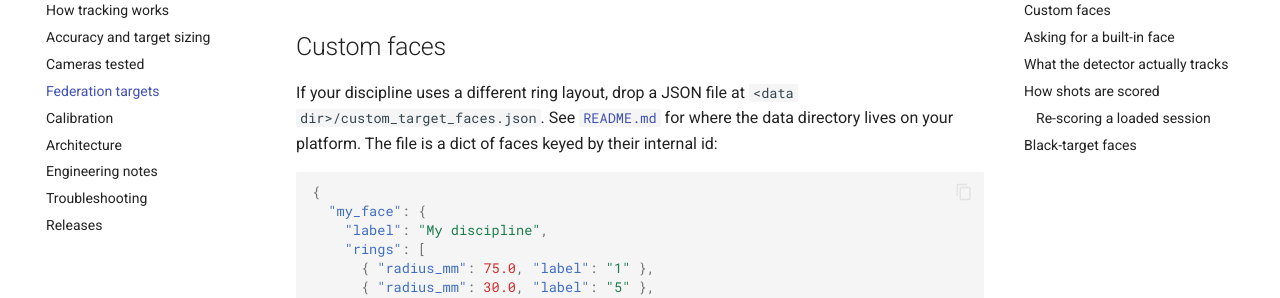
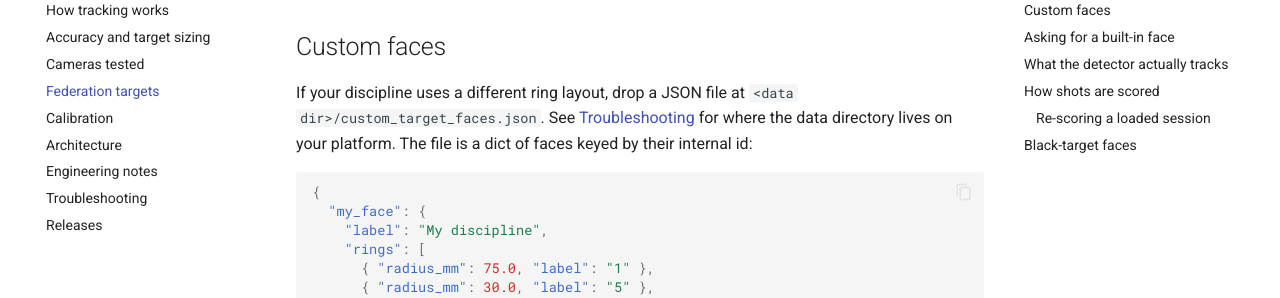
Before and after one commit to dsgnr/ShotTrainer, an MkDocs documentation site: the page built from docs/provided-targets.md, in a window 1280 px wide and 900 px high, scrolled down 856 px. Shown: the part 152-450 px from the top of the window. Built offline with MkDocs 1.6.1 and Material for MkDocs 9.7.7, drawn with Linux system fonts in a browser that asks for light colours; comment, search, counter and statistics services are not loaded.

Commit message:
docs: fix no target found in mkdocs

```diff
--- a/docs/provided-targets.md
+++ b/docs/provided-targets.md
@@ -40,7 +40,8 @@
 ## Custom faces
 
 If your discipline uses a different ring layout, drop a JSON file at
-`<data dir>/custom_target_faces.json`. See [`README.md`](../README.md) for
+`<data dir>/custom_target_faces.json`. See
+[Troubleshooting](troubleshooting.md#where-the-app-stores-its-data) for
 where the data directory lives on your platform. The file is a dict of
 faces keyed by their internal id:
 
```
